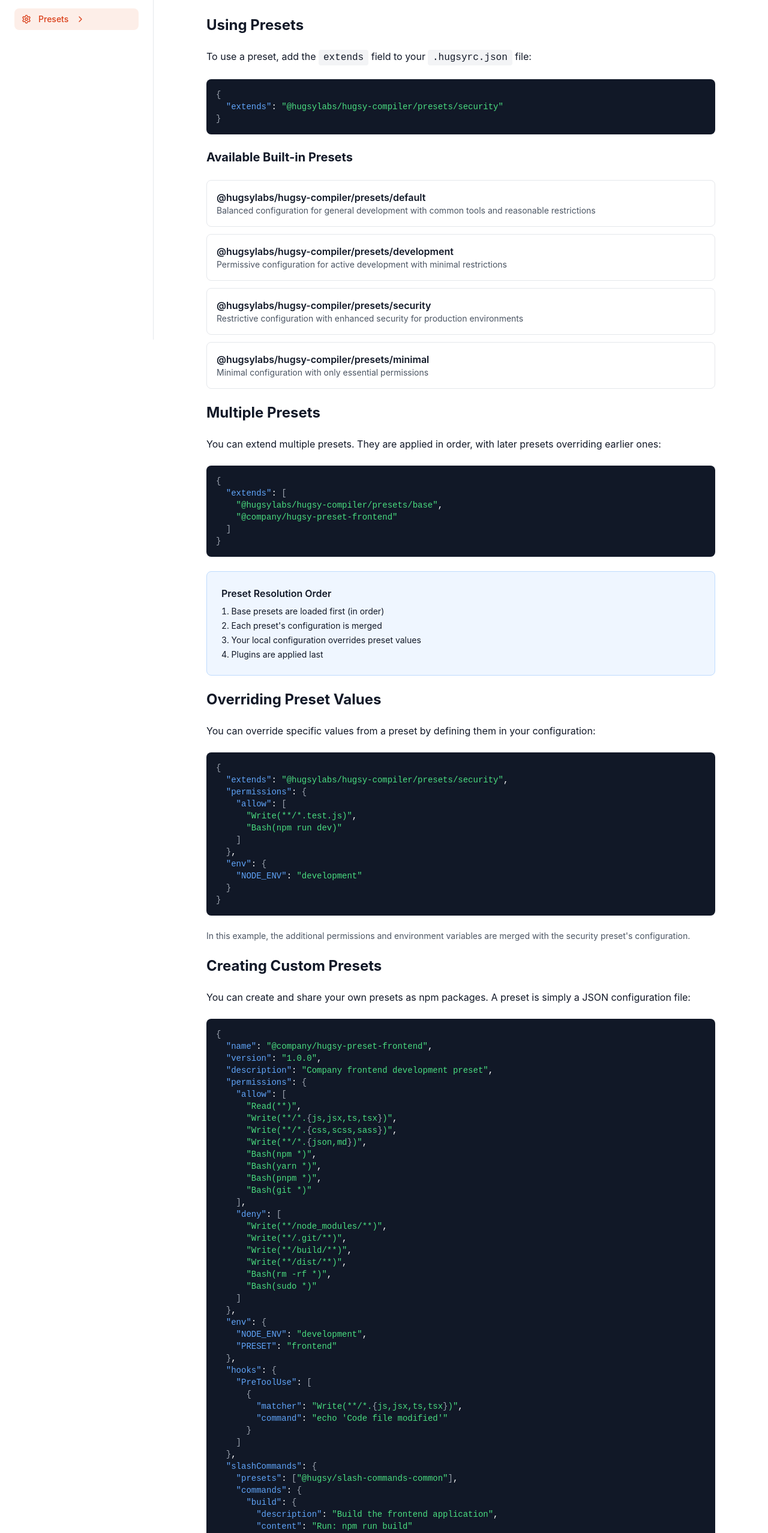
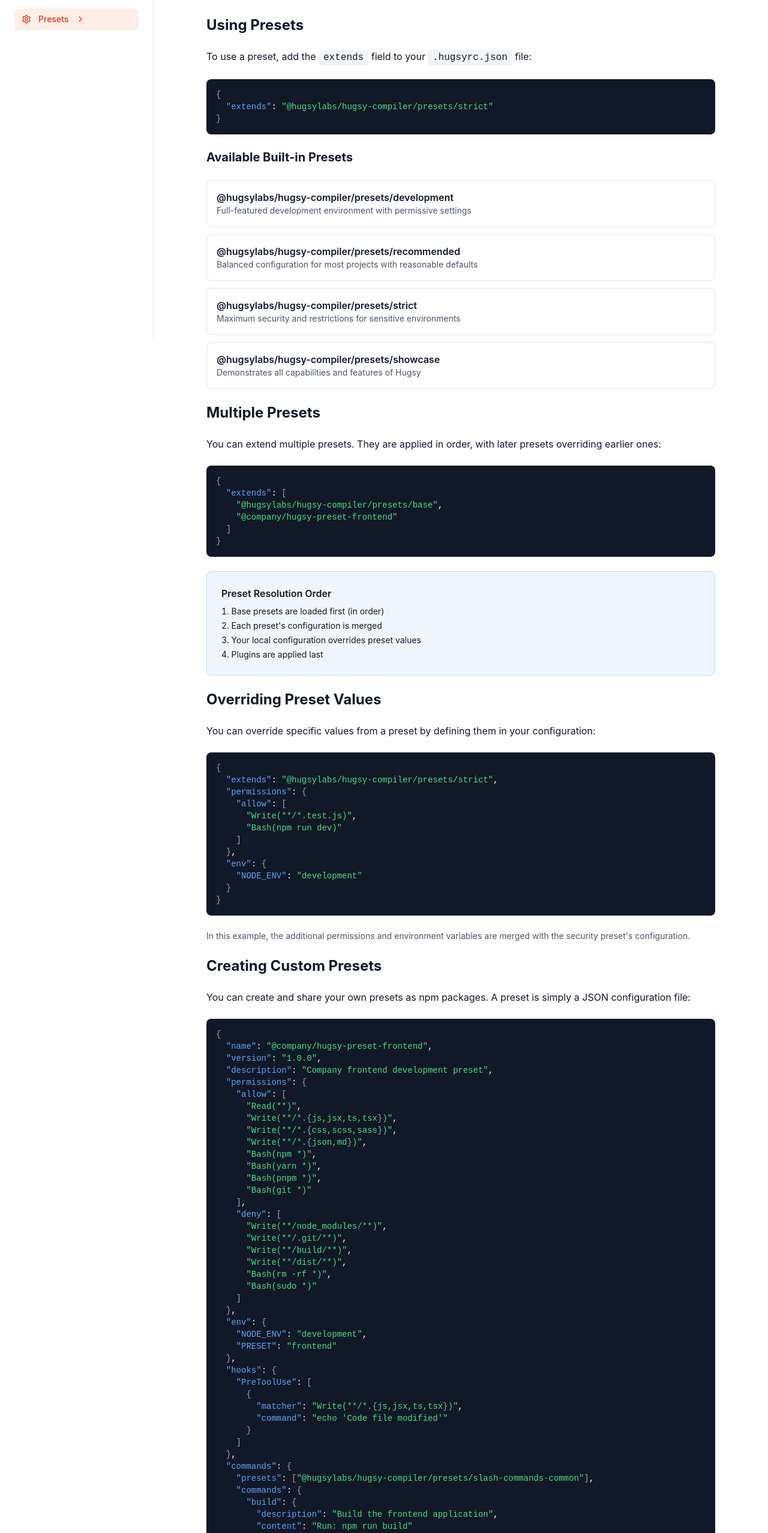
Before and after one commit to HugsyLabs/hugsy-website, a Next.js app: page /hugsy-website/docs/presets in a window 1280 px wide. Shown: the part 234-2789 px from the top of the page at 60% size. Built offline with nearby package versions, Linux system fonts and the light colour scheme.

Commit message:
fix: Update documentation to match actual Hugsy implementation
- Fix preset names (development, recommended, strict, showcase)
- Change slashCommands to commands in configs
- Update plugin examples with correct paths
- Improve homepage description to match README

```diff
--- a/src/pages/docs/plugins.tsx
+++ b/src/pages/docs/plugins.tsx
@@ -41,10 +41,10 @@
 export default myPlugin;`;
 
   const usageExample = `{
-  "extends": "@hugsylabs/hugsy-compiler/presets/default",
+  "extends": "@hugsylabs/hugsy-compiler/presets/development",
   "plugins": [
     "./plugins/my-custom-plugin.js",
-    "@hugsylabs/plugin-prettier"
+    "./plugins/auto-format.js"
   ]
 }`;
 
@@ -138,8 +138,8 @@
               </p>
               <CodeBlock
                 language="javascript"
-                code={`config.slashCommands = config.slashCommands || {};
-config.slashCommands.presets = ['@hugsy/slash-commands-common'];`}
+                code={`config.commands = config.commands || {};
+config.commands.presets = ['@hugsylabs/hugsy-compiler/presets/slash-commands-common'];`}
               />
             </div>
           </div>
--- a/src/pages/docs/presets.tsx
+++ b/src/pages/docs/presets.tsx
@@ -4,7 +4,7 @@
 
 export default function Presets() {
   const extendExample = `{
-  "extends": "@hugsylabs/hugsy-compiler/presets/security"
+  "extends": "@hugsylabs/hugsy-compiler/presets/strict"
 }`;
 
   const multiplePresetsExample = `{
@@ -15,7 +15,7 @@
 }`;
 
   const overrideExample = `{
-  "extends": "@hugsylabs/hugsy-compiler/presets/security",
+  "extends": "@hugsylabs/hugsy-compiler/presets/strict",
   "permissions": {
     "allow": [
       "Write(**/*.test.js)",
@@ -63,8 +63,8 @@
       }
     ]
   },
-  "slashCommands": {
-    "presets": ["@hugsy/slash-commands-common"],
+  "commands": {
+    "presets": ["@hugsylabs/hugsy-compiler/presets/slash-commands-common"],
     "commands": {
       "build": {
         "description": "Build the frontend application",
@@ -97,30 +97,30 @@
           <h3 className="text-xl font-bold">Available Built-in Presets</h3>
           <div className="space-y-3">
             <div className="bg-white dark:bg-dark-900 rounded-lg p-4 border border-gray-200 dark:border-gray-800">
-              <h4 className="font-semibold">@hugsylabs/hugsy-compiler/presets/default</h4>
+              <h4 className="font-semibold">@hugsylabs/hugsy-compiler/presets/development</h4>
               <p className="text-sm text-gray-600 dark:text-gray-400">
-                Balanced configuration for general development with common tools and reasonable restrictions
+                Full-featured development environment with permissive settings
               </p>
             </div>
 
             <div className="bg-white dark:bg-dark-900 rounded-lg p-4 border border-gray-200 dark:border-gray-800">
-              <h4 className="font-semibold">@hugsylabs/hugsy-compiler/presets/development</h4>
+              <h4 className="font-semibold">@hugsylabs/hugsy-compiler/presets/recommended</h4>
               <p className="text-sm text-gray-600 dark:text-gray-400">
-                Permissive configuration for active development with minimal restrictions
+                Balanced configuration for most projects with reasonable defaults
               </p>
             </div>
 
             <div className="bg-white dark:bg-dark-900 rounded-lg p-4 border border-gray-200 dark:border-gray-800">
-              <h4 className="font-semibold">@hugsylabs/hugsy-compiler/presets/security</h4>
+              <h4 className="font-semibold">@hugsylabs/hugsy-compiler/presets/strict</h4>
               <p className="text-sm text-gray-600 dark:text-gray-400">
-                Restrictive configuration with enhanced security for production environments
+                Maximum security and restrictions for sensitive environments
               </p>
             </div>
 
             <div className="bg-white dark:bg-dark-900 rounded-lg p-4 border border-gray-200 dark:border-gray-800">
-              <h4 className="font-semibold">@hugsylabs/hugsy-compiler/presets/minimal</h4>
+              <h4 className="font-semibold">@hugsylabs/hugsy-compiler/presets/showcase</h4>
               <p className="text-sm text-gray-600 dark:text-gray-400">
-                Minimal configuration with only essential permissions
+                Demonstrates all capabilities and features of Hugsy
               </p>
             </div>
           </div>
--- a/src/pages/docs/quick-start.tsx
+++ b/src/pages/docs/quick-start.tsx
@@ -70,8 +70,8 @@
               "env": {
                 "NODE_ENV": "development"
               },
-              "slashCommands": {
-                "presets": ["@hugsy/slash-commands-common"]
+              "commands": {
+                "presets": ["@hugsylabs/hugsy-compiler/presets/slash-commands-common"]
               }
             }, null, 2)}
           />
--- a/src/pages/index.tsx
+++ b/src/pages/index.tsx
@@ -85,8 +85,8 @@
               </h1>
 
               <p className="text-xl text-gray-600 dark:text-gray-400 mb-10 max-w-3xl mx-auto">
-                A powerful CLI tool that extends Claude Code with plugins, team configurations,
-                and a thriving ecosystem of community-built presets.
+                The ultimate configuration management system for Claude Code. Transform your AI coding agents
+                into a team-aligned powerhouse with plugins, presets, and slash commands.
               </p>
 
               <div className="flex flex-col sm:flex-row gap-4 justify-center mb-12">
```
